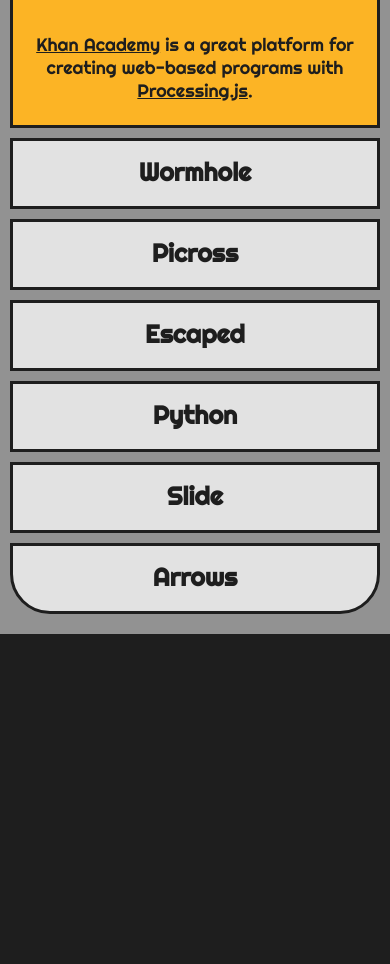
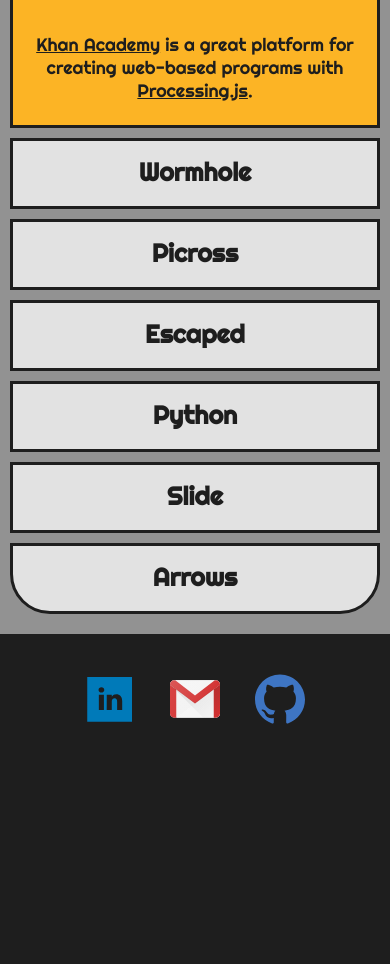
Before and after one commit to khanghy2130/khanghy2130.github.io, a plain HTML site: page index.html in a window 390 px wide. Shown: the part 955-1919 px from the top of the page. Drawn offline with nearby package versions, Linux system fonts and the light colour scheme; a web font is replaced by a local one.

Commit message:
2nd upload

```diff
--- a/index.html
+++ b/index.html
@@ -5,6 +5,7 @@
 	<meta charset="utf-8">
 	<meta name="viewport" content="width=device-width, initial-scale=1.0">
 	<title>Hy Nguyen Portfolio</title>
+	<link rel="icon" href="images/logixindie.jpg">
 	<link href="style.css" rel="stylesheet" type="text/css" />
 	<link href="https://fonts.googleapis.com/css?family=Comfortaa|Kalam|Nova+Mono|Righteous&display=swap" rel="stylesheet">
 </head>
@@ -56,8 +57,23 @@
 	</section>
 
 	<footer>
+		<a href="https://www.linkedin.com/in/hy-nguyen-407977168/" target="_blank">
+			<img src="images/linkedin.svg" class="contact-button" title="LinkedIn"/>
+		</a>
 
+		<a href="mailto:khanghy2130@gmail.com">
+			<img src="images/mail.svg" class="contact-button" style="cursor: pointer;" title="khanghy2130@gmail.com"/>
+		</a>
+
+		<a href="https://github.com/khanghy2130" target="_blank">
+			<img src="images/github.svg" class="contact-button" title="Github"/>
+		</a>
 	</footer>
+
+	<!-- SEND EMAIL FORM -->
+	<div id="overlay-div">
+
+	</div>
 
 	<script
   src="https://code.jquery.com/jquery-3.4.1.js"
--- a/script.js
+++ b/script.js
@@ -43,7 +43,7 @@ function selectSection(index){
 
 // one time load
 $(document).ready(function(){
-	$(this).scrollTop(0);
+	$(this).scrollTop(0).scrollLeft(0);
 
 	// (#projects-section-container)
 	for (var sectionIndex=0; sectionIndex < globalData["sections-list"].length; sectionIndex++)
--- a/style.css
+++ b/style.css
@@ -61,11 +61,6 @@ header {
 	width: 100%;
 	height: 100vh;
 	background-color: rgb(30, 30, 30);
-}
-footer {
-	background-color: rgb(30, 30, 30);
-	width: 100%;
-	height: 50vh;
 }
 
 #projects-showcase {
@@ -211,6 +206,23 @@ footer {
 	display: none;
 }
 
+footer {
+	background-color: rgb(30, 30, 30);
+	width: 100%;
+	height: 50vh;
+	text-align: center;
+	padding: 0 auto 0;
+	position: relative;
+}
+.contact-button {
+	width: 70px;
+	display: inline-block;
+	margin: 40px 15px 20px;
+}
+.contact-button:hover {
+	opacity: 0.5;
+}
+
 /* smaller screens */
 @media only screen and (max-width: 800px) {
 	:root {
@@ -254,6 +266,12 @@ footer {
 	.button-hover-animate { display: none; }
 	.button-space {display: block;}
 
+	.contact-button {
+		width: 50px;
+		display: inline-block;
+		margin: 40px 15px 20px;
+	}
+
 }
 
 
```
Also changed, not shown: images/logixindie.jpg (added), 1 other file.
